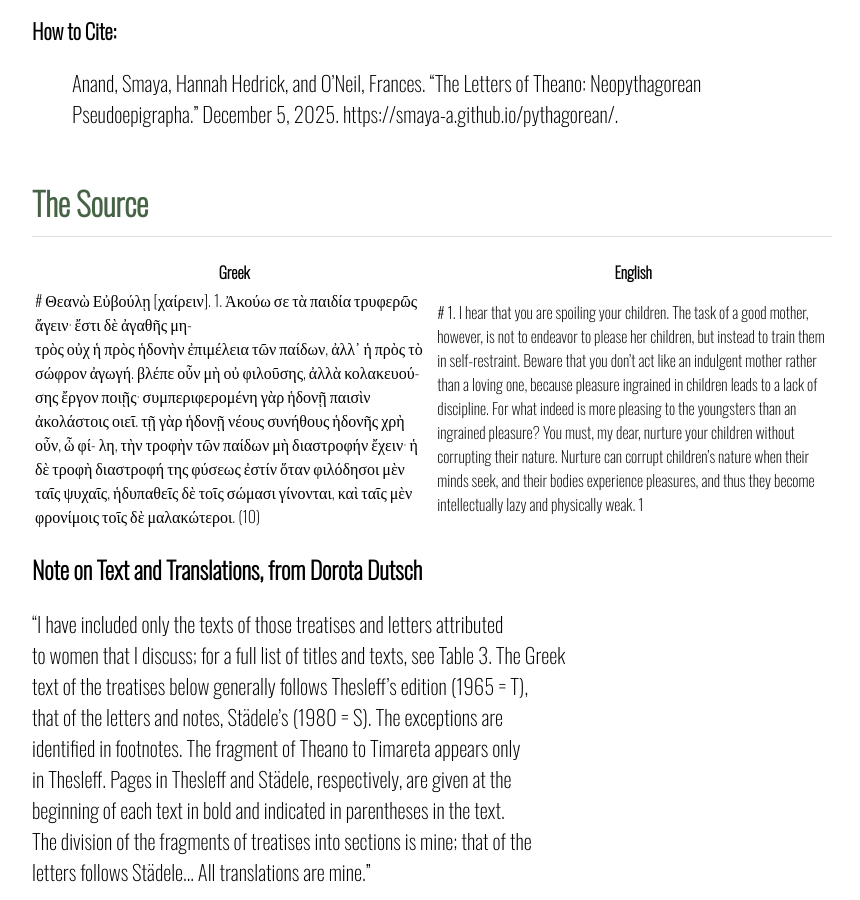
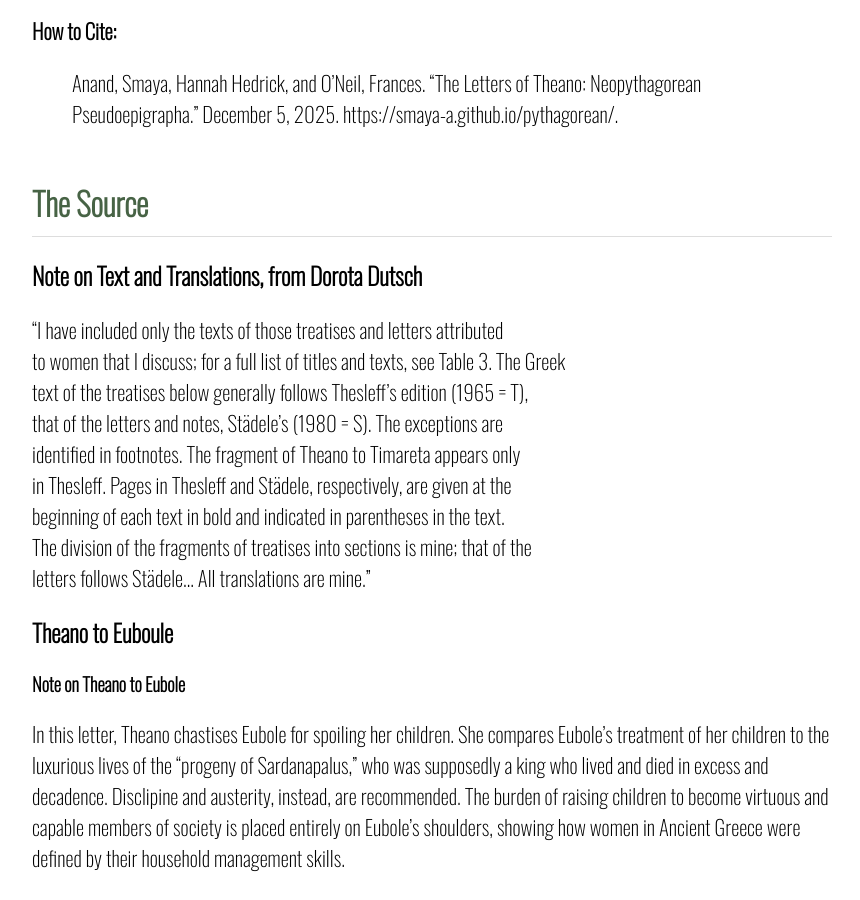
Before and after one commit to smaya-a/pythagorean, a Jekyll site: the page built from index.markdown, in a window 1280 px wide and 900 px high, scrolled down 991 px. Shown: the whole window, without its empty margins (208-1068 px from the left). Built offline with Jekyll 4.4.1, drawn with Linux system fonts in a browser that asks for light colours.

Commit message:
Update index.markdown

```diff
--- a/index.markdown
+++ b/index.markdown
@@ -19,10 +19,6 @@ Altogether, the following letters are rich sources which provide a new opportuni
 > Anand, Smaya, Hannah Hedrick, and O'Neil, Frances. “The Letters of Theano: Neopythagorean Pseudoepigrapha.” December 5, 2025. https://smaya-a.github.io/pythagorean/.
 
 # The Source
-
-|Greek | English |
-|-------|-----------|
-| # Θεανὼ Εὐβούλῃ [χαίρειν]. 1\. Ἀκούω σε τὰ παιδία τρυφερῶς ἄγειν· ἔστι δὲ ἀγαθῆς μη- <br> τρὸς οὐχ ἡ πρὸς ἡδονὴν ἐπιμέλεια τῶν παίδων, ἀλλ᾽ ἡ πρὸς τὸ σώφρον ἀγωγή. βλέπε οὖν μὴ οὐ φιλοῦσης, ἀλλὰ κολακευού- σης ἔργον ποιῇς· συμπεριφερομένη γὰρ ἡδονῇ παισὶν ἀκολάστοις οιεῖ. τῇ γὰρ ἡδονῇ νέους συνήθους ἡδονῆς χρὴ οὖν, ὦ φί- λη, τὴν τροφὴν τῶν παίδων μὴ διαστροφήν ἔχειν· ἡ δὲ τροφὴ διαστροφή της φύσεως ἐστίν ὅταν φιλόδησοι μὲν ταῖς ψυχαῖς, ἡδυπαθεῖς δὲ τοῖς σώμασι γίνονται, καὶ ταῖς μὲν φρονίμοις τοῖς δὲ μαλακώτεροι. (10) | # 1\. I hear that you are spoiling your children. The task of a good mother, however, is not to endeavor to please her children, but instead to train them in self-restraint. Beware that you don’t act like an indulgent mother rather than a loving one, because pleasure ingrained in children leads to a lack of discipline. For what indeed is more pleasing to the youngsters than an ingrained pleasure? You must, my dear, nurture your children without corrupting their nature. Nurture can corrupt children’s nature when their minds seek, and their bodies experience pleasures, and thus they become intellectually lazy and physically weak. 1 |
 
 ## **Note on Text and Translations, from Dorota Dutsch**
 
```
